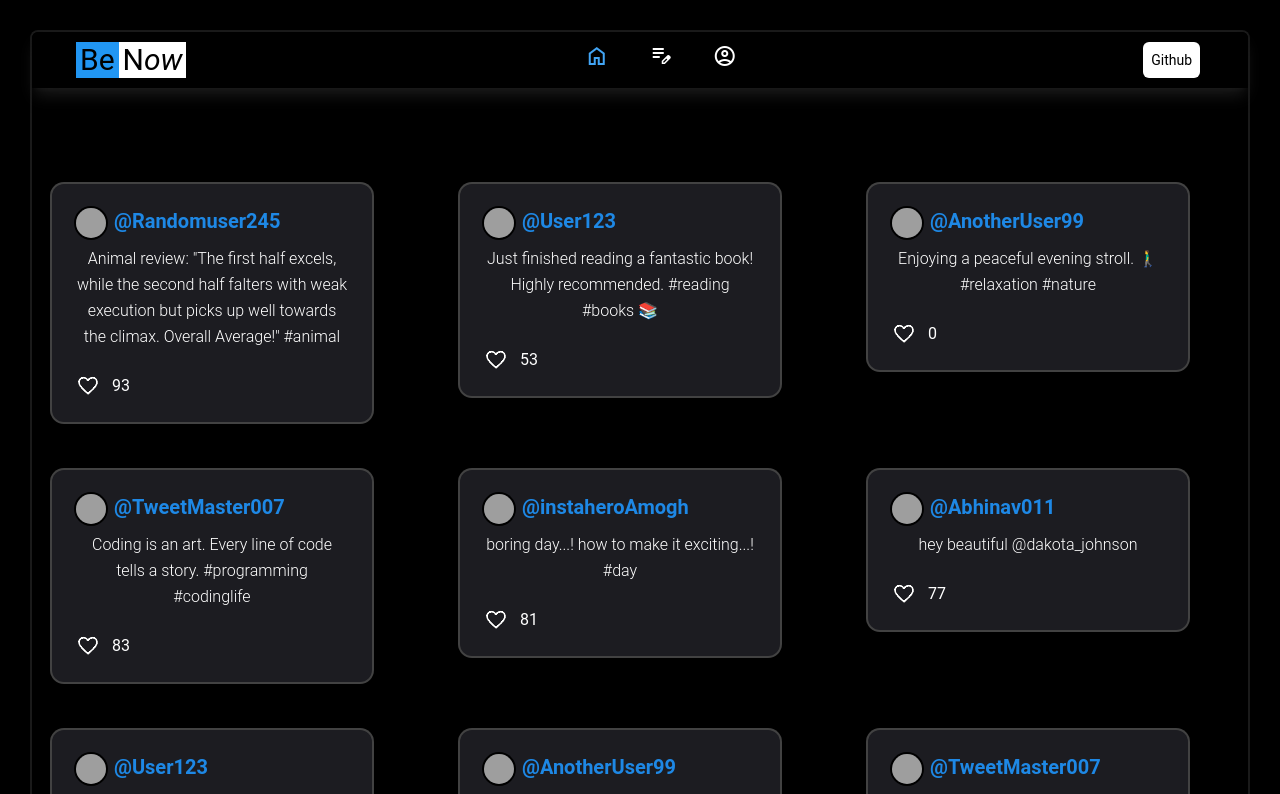
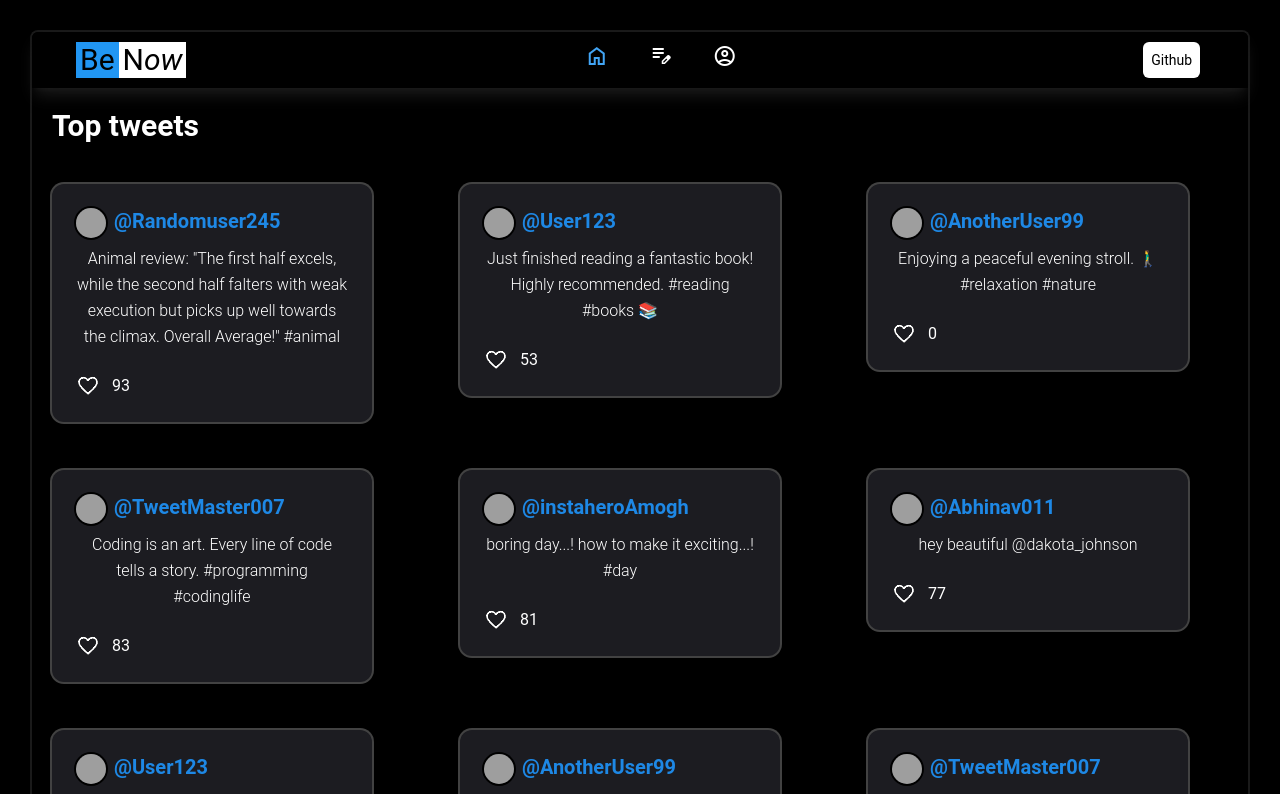
Before and after one commit to beenow011/BeeNow-Tweets---React, a React (Vite) app: page /#/ in a window 1280 px wide. Shown: the top 794 px of the page. Built offline with nearby package versions, Linux system fonts and the light colour scheme; grey boxes are pictures that could not be loaded.

Commit message:
selection icon changed

```diff
--- a/src/components/Home.jsx
+++ b/src/components/Home.jsx
@@ -16,7 +16,9 @@
   }, []);
   return (
     <div>
-      <h1 className="text-3xl font-bold text-start p-5">Top tweets</h1>
+      <h1 className="text-3xl font-bold text-start p-5 text-white">
+        Top tweets
+      </h1>
 
       <div className="md:grid md:grid-cols-2 lg:grid-cols-3 md:gap-2">
         {tweets.map((tweetInfo, i) => (
```
